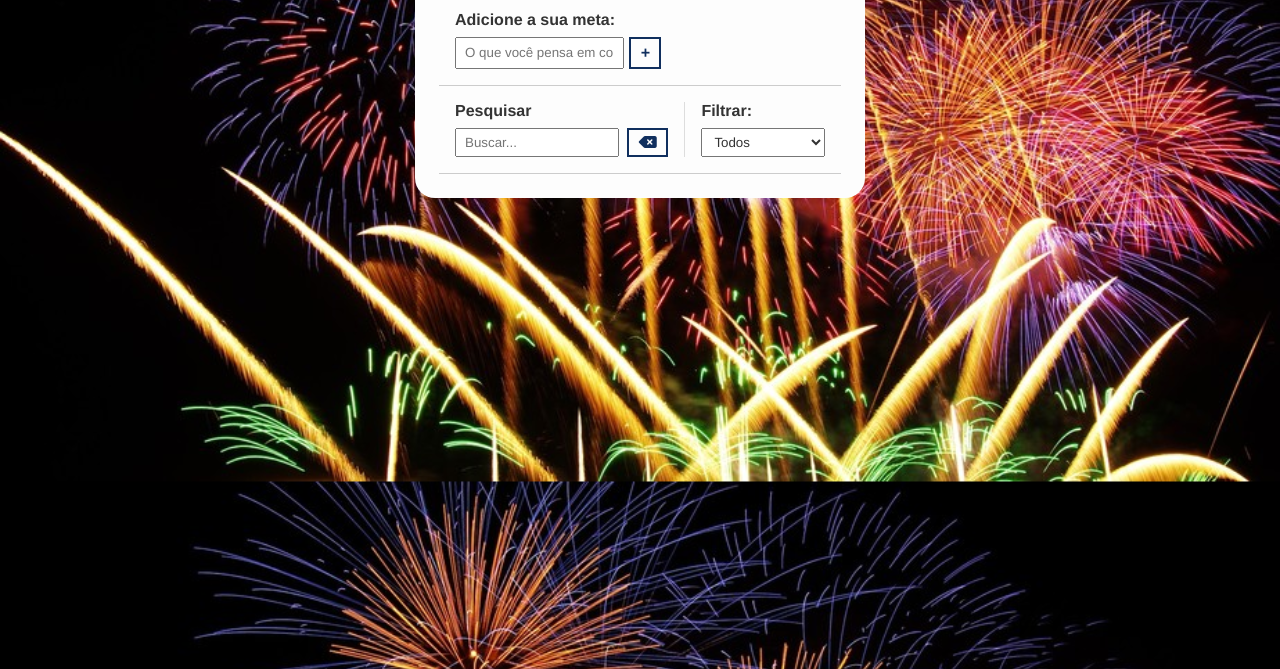
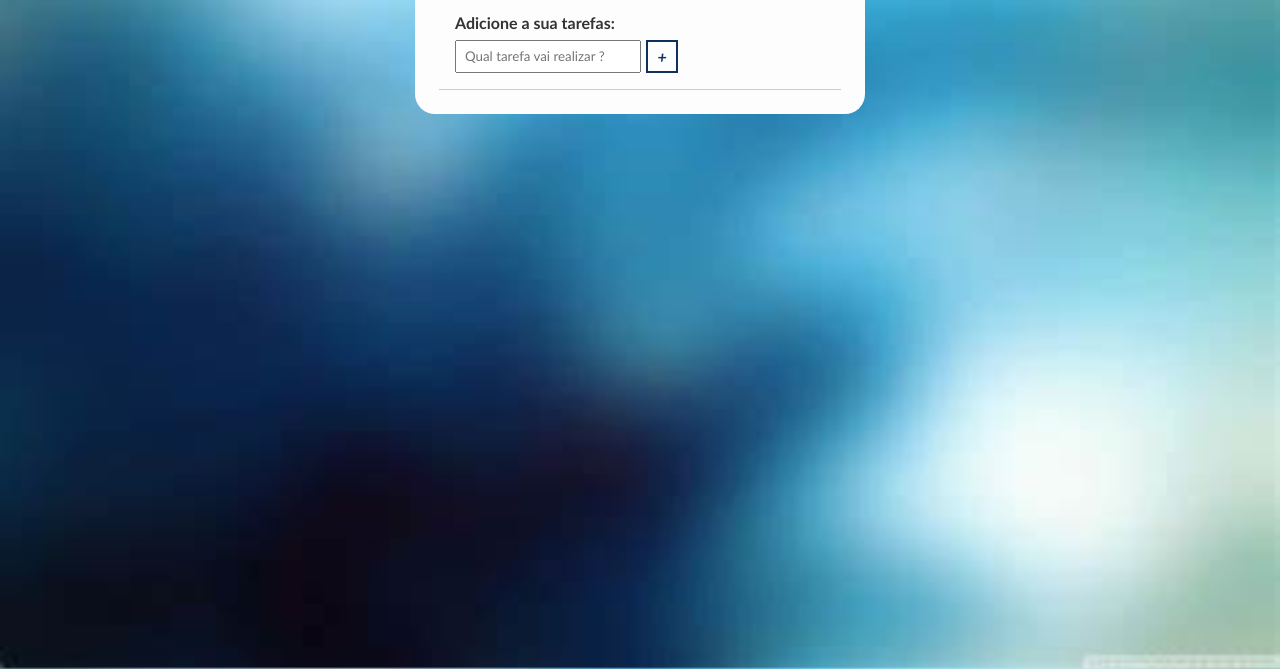
Before and after one commit to VictorMontenegroo/Projeto-Lista, a plain HTML site: page Projeto Lista/index.html in a window 1280 px wide. Shown: the part 131-800 px from the top of the page. Drawn offline with Linux system fonts and the light colour scheme.

Commit message:
Add files via upload

```diff
--- a/Projeto Lista/css/estilo.css
+++ b/Projeto Lista/css/estilo.css
@@ -3,15 +3,14 @@
 *{
     padding: 0;
     margin: 0;
-    font-family: Helvetica;
+    font-family: Trebuchet MS, sans-serif;
     color: #333;
     box-sizing: border-box;
 }
 
 body{
-    background-image: url("../Img/fundo3.jpg");
-    background-position: center;
     background-size: cover;
+    background-image: url("../Img/fundo.jfif");
 }
 
 /* Botão e coloração */
@@ -31,7 +30,6 @@ button{
 
 button:hover{
     background-color: #102f5e;
-    color: #fff;
 }
 
 button:hover > i{
@@ -41,6 +39,7 @@ button:hover > i{
 button i{
     color: #102f5e;
     font-weight: bold;
+    pointer-events: none;
 }
 
 input, select{
@@ -54,8 +53,8 @@ input, select{
 /* Criação da centralização */
 .todo-container{
     max-width: 450px;
-    margin: 3rem auto;
-    background-color: #FDFDFD;
+    margin: 3rem auto 0;
+    background-color: #fdfdfd;
     padding: 1.5rem;
     border-radius: 20px;
 }
@@ -139,7 +138,7 @@ input, select{
     display: flex;
     justify-content: space-around;
     align-items: center;
-    padding: 1rem;
+    padding: 1rem 1rem;
     border-bottom: 1px solid #ddd;
     transition: 0.3s;
 }
@@ -154,7 +153,7 @@ input, select{
 }
 
 .done {
-    background-color: #6b6a6a;
+    background-color: #38d832;
 }
 
 .done h3 {
--- a/Projeto Lista/index.html
+++ b/Projeto Lista/index.html
@@ -4,7 +4,7 @@
     <meta charset="UTF-8">
     <meta http-equiv="X-UA-Compatible" content="IE=edge">
     <meta name="viewport" content="width=device-width, initial-scale=1.0">
-    <title>Metas 2023</title>
+    <title>Projeto lista</title>
     <link rel="stylesheet" href="css/estilo.css">
     <link rel="stylesheet" href="https://cdnjs.cloudflare.com/ajax/libs/font-awesome/6.2.1/css/all.min.css" integrity="sha512-MV7K8+y+gLIBoVD59lQIYicR65iaqukzvf/nwasF0nqhPay5w/9lJmVM2hMDcnK1OnMGCdVK+iQrJ7lzPJQd1w==" crossorigin="anonymous" referrerpolicy="no-referrer" />
     <script src="js/script.js" defer></script>
@@ -14,12 +14,12 @@
     <body>
         <div class="todo-container">
             <header>
-                <h1>Todo Avançado</h1>
+                <h1>LISTA DE TAREFAS</h1>
             </header>
             <form id="todo-form">
-                <p>Adicione a sua meta:</p>
+                <p>Adicione a sua tarefas:</p>
                 <div class="form-control">
-                    <input type="text" id="todo-input" placeholder="O que você pensa em conquistar?">
+                    <input type="text" id="todo-input" placeholder="Qual tarefa vai realizar ?">
                     <button type="submit">
                         <i class="fa-thin fa-plus"></i>
                     </button>
@@ -35,25 +35,6 @@
                 </div>
                     <button id="cancel-edit-btn">Cancelar</button>
             </form>
-            <div id="toolbar">
-                <div id="search">
-                    <h4>Pesquisar</h4>
-                    <form>
-                        <input type="text" id="search-input" placeholder="Buscar...">
-                        <button id="erase-button">
-                            <i class="fa-solid fa-delete-left"></i>
-                        </button>
-                    </form>
-                </div>
-                <div id="filter">
-                    <h4>Filtrar:</h4>
-                    <select id="filter-select">
-                        <option value="all">Todos</option>
-                        <option value="done">Feitos</option>
-                        <option value="todo">A fazer</option>
-                    </select>
-                </div>
-            </div>
             <div id="todo-list">
                 <!--
                 <div class="todo done">
```
Also changed, not shown: Projeto Lista/Img/fundo.jfif (added).
